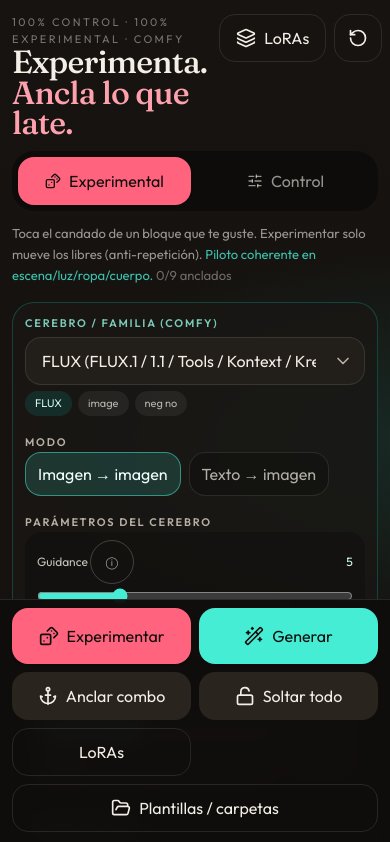
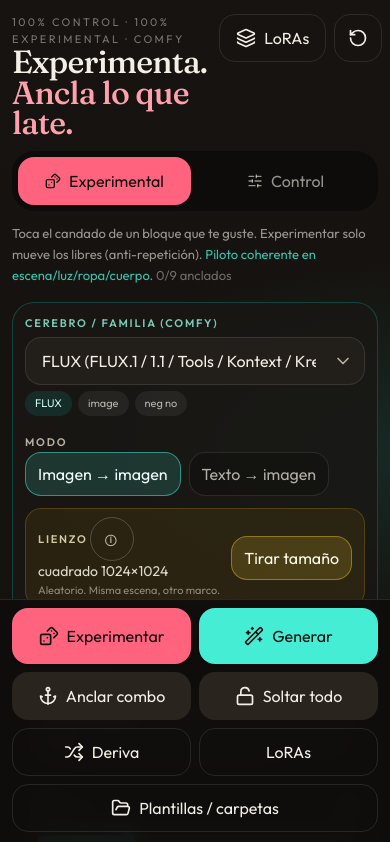
Before and after one commit to kolerkoko12/experiment-pad, a React (Vite) app: page / in a window 390 px wide. Shown: the top 842 px of the page. Built offline with nearby package versions, Linux system fonts and the light colour scheme.

Commit message:
Add Deriva: random canvas size and unusual detail on the same combo.
Experimentar also rolls a safe Comfy lienzo. Generate warnings/errors point to Deriva instead of treating the miss as a dead end.

Co-authored-by: kolerkoko12 <kolerkoko12@users.noreply.github.com>

```diff
--- a/data/glossary.json
+++ b/data/glossary.json
@@ -84,6 +84,11 @@
       "id": "piloto",
       "term": "Piloto coherente",
       "text": "Cuando está ON, escena / luz / ropa / cuerpo salen de un grafo (piscina → lluvia → mojado). OFF usa listas sueltas. El interruptor cambia el prompt al momento."
+    },
+    {
+      "id": "deriva",
+      "term": "Deriva",
+      "text": "Misma combo anclada, otro tamaño de lienzo y un detalle inesperado. Experimentar tira los bloques libres; Deriva no los cambia: busca el desvío (un error útil) para abrir otro horizonte."
     }
   ]
 }
--- a/package.json
+++ b/package.json
@@ -11,7 +11,8 @@
     "build": "tsc -b && vite build",
     "lint": "oxlint",
     "preview": "vite preview --host 0.0.0.0 --port 4733",
-    "smoke:comfy": "node scripts/comfy-generate-smoke.mjs"
+    "smoke:comfy": "node scripts/comfy-generate-smoke.mjs",
+    "smoke:deriva": "npx --yes tsx scripts/deriva-smoke.mts"
   },
   "dependencies": {
     "@radix-ui/react-dialog": "^1.1.15",
--- a/src/App.tsx
+++ b/src/App.tsx
@@ -1,4 +1,4 @@
-import { Anchor, Dices, FolderOpen, Loader2, RotateCcw, Unlock, Wand2 } from 'lucide-react'
+import { Anchor, Dices, FolderOpen, Loader2, RotateCcw, Shuffle, Unlock, Wand2 } from 'lucide-react'
 import { useEffect, useRef, useState, type ReactNode } from 'react'
 
 import { BlockCard } from '@/components/BlockCard'
@@ -18,12 +18,15 @@ import { SpicyBar } from '@/components/SpicyBar'
 import { TemplateDialog } from '@/components/TemplateDialog'
 import { Button } from '@/components/ui/button'
 import {
+  applyRandomCanvas,
+  DERIVA_PATH_HINT,
   findBrain,
   findLora,
   generationSamplerFromBrain,
   generationSizeFromBrain,
   loadBrains,
   loraKeywordText,
+  pickRandomCameraOp,
   promptPhraseDelta,
   resolveLoraComfyName,
   selectedComfyLoras,
@@ -192,11 +195,11 @@ export default function App() {
         },
       )
       const warnings = [...localWarnings, ...result.warnings]
-      setComfyWarnings(warnings)
+      setComfyWarnings(warnings.length > 0 ? [DERIVA_PATH_HINT, ...warnings] : warnings)
       setComfyImage(result.imageSrc)
       flash(
         warnings.length > 0
-          ? 'Imagen lista (con avisos de LoRA)'
+          ? 'Imagen lista — un aviso puede ser un camino. Prueba Deriva.'
           : result.lorasApplied?.length
             ? `Imagen lista · ${result.lorasApplied.length} LoRA en Cloud`
             : 'Imagen lista',
@@ -209,6 +212,7 @@ export default function App() {
           ? err.message
           : 'No se pudo generar. Revisa la Function y COMFY_CLOUD_API_KEY.'
       setComfyError(message)
+      setComfyWarnings([DERIVA_PATH_HINT])
       flash(message)
     } finally {
       if (comfyAbort.current === controller) {
@@ -465,7 +469,13 @@ export default function App() {
             onClick={() => {
               studio.experiment()
               studio.setMode('experimental')
-              flash('Libres re-tirados')
+              if (brainState) {
+                const rolled = applyRandomCanvas(brainState.params)
+                setBrainState({ ...brainState, params: rolled.params })
+                flash(`Libres re-tirados · ${rolled.size.label}`)
+              } else {
+                flash('Libres re-tirados')
+              }
             }}
           >
             <Dices />
@@ -496,13 +506,32 @@ export default function App() {
             <Unlock />
             Soltar todo
           </Button>
+          <Button
+            variant="outline"
+            onClick={() => {
+              studio.drift()
+              studio.setMode('experimental')
+              const nextCam = pickRandomCameraOp(Math.random, studio.cameraOp)
+              studio.setCameraOp(nextCam)
+              if (brainState) {
+                const rolled = applyRandomCanvas(brainState.params)
+                setBrainState({ ...brainState, params: rolled.params })
+                flash(`Deriva · ${rolled.size.label} · misma combo, otro horizonte`)
+              } else {
+                flash('Deriva · misma combo, otro detalle')
+              }
+            }}
+          >
+            <Shuffle />
+            Deriva
+          </Button>
           <Button variant="outline" className="lg:hidden" onClick={() => setLoraOpen(true)}>
             LoRAs
             {studio.selectedLoraIds.length > 0 ? ` · ${studio.selectedLoraIds.length}` : ''}
           </Button>
           <Button
             variant="outline"
-            className={studio.selectedLoraIds.length > 0 ? 'lg:col-span-2' : 'col-span-2'}
+            className="col-span-2 lg:col-span-1"
             onClick={() => setTemplatesOpen(true)}
           >
             <FolderOpen />
--- a/src/components/BrainPanel.tsx
+++ b/src/components/BrainPanel.tsx
@@ -5,6 +5,11 @@ import { GlossaryTip, termOrFallback } from '@/components/GlossaryTip'
 import { PromptCompare } from '@/components/PromptCompare'
 import { Input } from '@/components/ui/input'
 import type { GlossaryTerm } from '@/engine'
+import {
+  applyRandomCanvas,
+  canvasFromParams,
+  canvasLabel,
+} from '@/engine/deriva'
 import {
   defaultMode,
   defaultParamValues,
@@ -165,6 +170,11 @@ export function BrainPanel({
     <section className="space-y-3 rounded-[22px] border border-teal-400/25 bg-card/80 p-3">
       <BrainSelector pack={pack} brain={brain} onChange={setBrain} />
       <ModeSelector brain={brain} mode={state.mode} onChange={setMode} />
+      <LienzoStrip
+        values={state.params}
+        glossary={glossary}
+        onChange={(params) => onChange({ ...state, params })}
+      />
       <DynamicParams
         brain={brain}
         values={state.params}
@@ -283,6 +293,42 @@ function ModeSelector({
           </button>
         ))}
       </div>
+    </div>
+  )
+}
+
+function LienzoStrip({
+  values,
+  glossary,
+  onChange,
+}: {
+  values: BrainParamValues
+  glossary?: GlossaryTerm[]
+  onChange: (v: BrainParamValues) => void
+}) {
+  const size = canvasFromParams(values)
+  const tip = termOrFallback(glossary, 'deriva', {
+    id: 'deriva',
+    term: 'Deriva',
+    text: 'Misma combo, otro tamaño. El desvío no es fallo: es otro horizonte.',
+  })
+  return (
+    <div className="flex flex-wrap items-center justify-between gap-2 rounded-2xl border border-amber-400/20 bg-amber-400/8 px-3 py-2">
+      <div>
+        <p className="flex items-center gap-0.5 text-[11px] font-semibold tracking-[0.16em] text-amber-100/80 uppercase">
+          Lienzo
+          <GlossaryTip term={tip} />
+        </p>
+        <p className="text-[14px] text-paper/90">{canvasLabel(size)}</p>
+        <p className="text-[11px] text-paper/50">Aleatorio. Misma escena, otro marco.</p>
+      </div>
+      <button
+        type="button"
+        className="min-h-11 rounded-2xl border border-amber-300/40 bg-amber-300/15 px-3 text-[13px] text-amber-50"
+        onClick={() => onChange(applyRandomCanvas(values).params)}
+      >
+        Tirar tamaño
+      </button>
     </div>
   )
 }
--- a/src/components/ExportBar.tsx
+++ b/src/components/ExportBar.tsx
@@ -78,9 +78,10 @@ export function ExportBar({
       <p className="flex items-start gap-1 pb-1 text-[11px] leading-snug text-muted-foreground">
         <GlossaryTip term={termById(catalog.glossary, 'promptbox')} />
         <span>
-          <strong className="text-paper/70">Generar</strong> envía Prompt Final, cerebro y nombres
-          de LoRA a Comfy Cloud. Los pesos .safetensors no se bajan al iPad: LoraLoader los carga
-          en el servidor. Directo / Promptbox solo copian. La clave vive en Netlify.
+          <strong className="text-paper/70">Generar</strong> envía Prompt Final, cerebro, lienzo y
+          nombres de LoRA a Comfy Cloud. <strong className="text-paper/70">Deriva</strong> no tira
+          la combo: cambia el marco y un detalle raro. Un aviso no es el final. Directo / Promptbox
+          solo copian.
         </span>
       </p>
     </div>
--- /dev/null
+++ b/src/engine/deriva.ts
@@ -0,0 +1,109 @@
+import { findOption } from './catalog'
+import { variationClause } from './variations'
+import type { Block, CameraOp, Catalog } from './types'
+import type { BrainParamValues } from './brains'
+
+export type CanvasSize = {
+  id: string
+  width: number
+  height: number
+  label: string
+  family: 'square' | 'portrait' | 'landscape'
+}
+
+/** Safe Comfy sizes (múltiplos de 64, ≤2048). No inventamos lienzos raros. */
+export const COMFY_CANVAS_SIZES: CanvasSize[] = [
+  { id: 'sq-1024', width: 1024, height: 1024, label: 'cuadrado 1024×1024', family: 'square' },
+  { id: 'port-832', width: 832, height: 1216, label: 'retrato 832×1216', family: 'portrait' },
+  { id: 'land-1216', width: 1216, height: 832, label: 'paisaje 1216×832', family: 'landscape' },
+  { id: 'port-896', width: 896, height: 1152, label: 'retrato 896×1152', family: 'portrait' },
+  { id: 'land-1152', width: 1152, height: 896, label: 'paisaje 1152×896', family: 'landscape' },
+  { id: 'port-768', width: 768, height: 1344, label: 'alto 768×1344', family: 'portrait' },
+  { id: 'land-1344', width: 1344, height: 768, label: 'ancho 1344×768', family: 'landscape' },
+]
+
+const CAMERA_OPS: CameraOp[] = ['fixed', 'zoom-in', 'zoom-out']
+
+export const DERIVA_PATH_HINT =
+  'A veces el desvío es el camino. Ancla lo que late y pulsa Deriva: misma combo, otro marco.'
+
+export function canvasToResolution(size: CanvasSize): string {
+  return `${size.width}x${size.height}`
+}
+
+export function canvasFromParams(
+  params: BrainParamValues | null | undefined,
+): CanvasSize | undefined {
+  if (!params) return undefined
+  const fromWH = matchSize(Number(params.width), Number(params.height))
+  if (fromWH) return fromWH
+  const raw = String(params.resolution ?? '')
+  const match = raw.match(/(\d+)\s*[x×]\s*(\d+)/i)
+  if (!match) return undefined
+  return matchSize(Number(match[1]), Number(match[2]))
+}
+
+function matchSize(width: number, height: number): CanvasSize | undefined {
+  if (!Number.isFinite(width) || !Number.isFinite(height)) return undefined
+  return COMFY_CANVAS_SIZES.find((item) => item.width === width && item.height === height)
+}
+
+export function pickRandomCanvas(
+  rng: () => number = Math.random,
+  avoid?: { width: number; height: number },
+): CanvasSize {
+  const pool =
+    avoid != null
+      ? COMFY_CANVAS_SIZES.filter(
+          (item) => item.width !== avoid.width || item.height !== avoid.height,
+        )
+      : COMFY_CANVAS_SIZES
+  const list = pool.length > 0 ? pool : COMFY_CANVAS_SIZES
+  return list[Math.floor(rng() * list.length)] ?? COMFY_CANVAS_SIZES[0]
+}
+
+export function applyRandomCanvas(
+  params: BrainParamValues,
+  rng: () => number = Math.random,
+): { params: BrainParamValues; size: CanvasSize } {
+  const current = canvasFromParams(params)
+  const size = pickRandomCanvas(rng, current)
+  return {
+    size,
+    params: {
+      ...params,
+      resolution: canvasToResolution(size),
+      width: size.width,
+      height: size.height,
+    },
+  }
+}
+
+export function pickRandomCameraOp(
+  rng: () => number = Math.random,
+  avoid?: CameraOp,
+): CameraOp {
+  const pool = CAMERA_OPS.filter((op) => op !== avoid)
+  const list = pool.length > 0 ? pool : CAMERA_OPS
+  return list[Math.floor(rng() * list.length)] ?? 'fixed'
+}
+
+/** Misma opción anclada; rota el detalle raro (el «error» que abre otro horizonte). */
+export function driftVariations(blocks: Block[], catalog: Catalog): Block[] {
+  return blocks.map((block) => {
+    if (block.value?.kind !== 'option') return block
+    const option = findOption(catalog, block.type, block.value.optionId)
+    if (!option) return block
+    return {
+      ...block,
+      meta: {
+        ...block.meta,
+        variation: variationClause(option, block.type, catalog, true),
+      },
+    }
+  })
+}
+
+export function canvasLabel(size: CanvasSize | undefined): string {
+  return size?.label ?? '1024×1024'
+}
--- a/src/engine/index.ts
+++ b/src/engine/index.ts
@@ -1,6 +1,7 @@
 export * from './brains'
 export * from './catalog'
 export * from './coherent'
+export * from './deriva'
 export * from './combination'
 export * from './exportPrompt'
 export * from './extensions'
--- a/src/hooks/usePromptStudio.ts
+++ b/src/hooks/usePromptStudio.ts
@@ -9,6 +9,7 @@ import {
   createBlocksFromCatalog,
   cycleIntensity,
   defaultExaggeration,
+  driftVariations,
   effectiveLoraLimit,
   exportPrompt,
   exportPromptbox,
@@ -415,6 +416,11 @@ export function usePromptStudio() {
         coherentRef.current ? 'on' : 'off',
       )
     },
+    drift: () => {
+      if (!catalog) return
+      dropPair()
+      setBlocks((current) => driftVariations(current, catalog))
+    },
     seedPiloto: (conceptId: string) => {
       if (!catalog || !pilotoRef.current) return
       const current = blocksRef.current
```
Also changed, not shown: scripts/deriva-smoke.mts (added).
